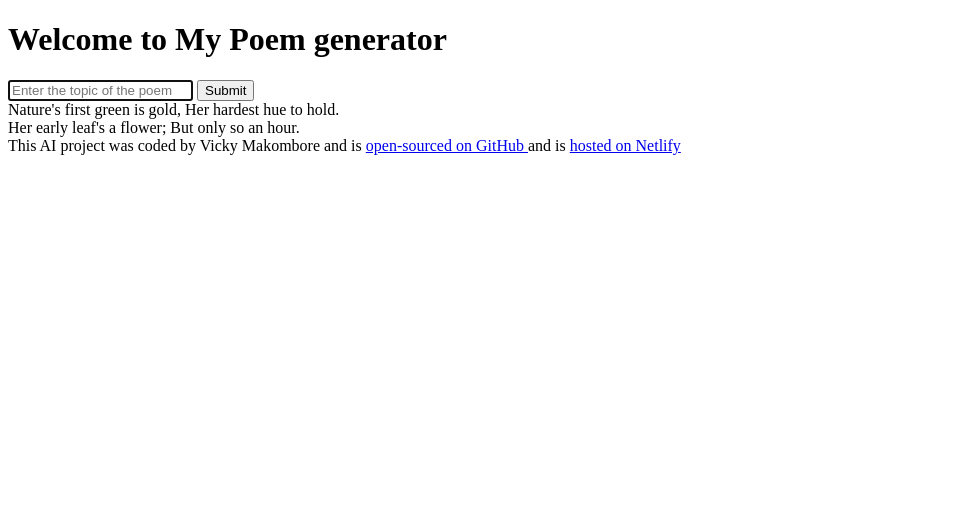
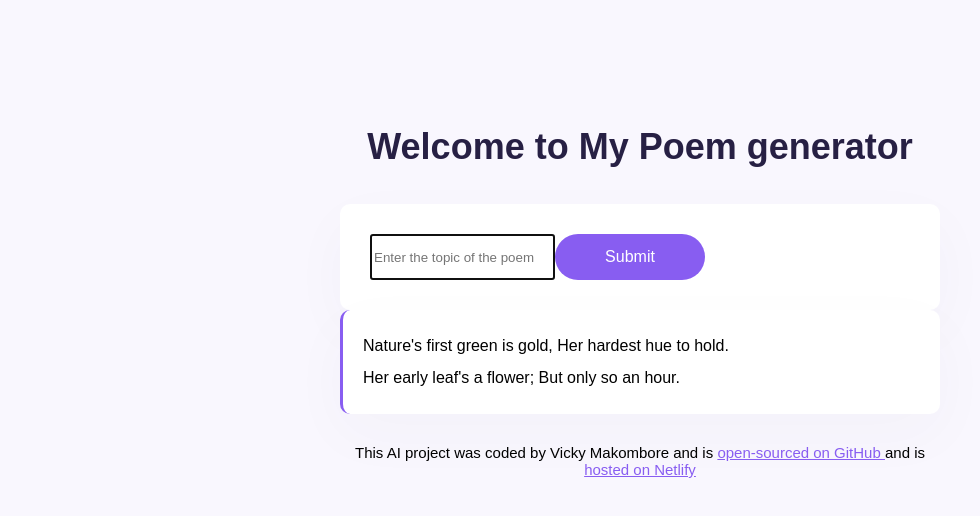
Before and after one commit to VickyRemy/my-poem-generator, a plain HTML site: page index.html in a window 1280 px wide. Shown: the whole page, without its empty margins (0-980 px from the left). Drawn offline with Linux system fonts and the light colour scheme.

Commit message:
Added styling to the project

```diff
--- a/index.html
+++ b/index.html
@@ -5,22 +5,86 @@
     <meta name="viewport" content="width=device-width, initial-scale=1.0">
 
     <title>AI Poem Generator</title>
+
     <style>
+        body {
+            background-color: #f9f7fe;
+            font-family: Arial, Helvetica, sans-serif;
+        }
+        a {
+            color: #885df1;
+        }
+        .container {
+            margin: 120px auto;
+            max-width: 600px;
+        }
+        header {
+            margin-bottom: 30px;
+        }
+        h1 {
+            text-align: center;
+            font-weight: 800;
+            font-size: 36px;
+            line-height: 1.5;
+            color: #272044;
+        }
+        form {
+            padding: 30px;
+            background-color: white;
+            box-shadow: 0px 20px 60px rgba(65, 50, 100, 0.03);
+            border-radius: 10px;
+            display: flex;
+
+        }
+        .submit-button {
+            margin: left 10px;
+            background: #885df1;
+            color: white;
+            border: none;
+            width: 150px;
+            font-size: 16px;
+            border-radius: 50px;
+            padding: 14px 24px;
+        }
+        .instructions {
+            padding: 16px;
+            border: 1px solid rgba(39, 33, 66, 0.5);
+            width: 80%;
+            font-size: 16px;
+            border-radius: 50px;
+            line-height: 20px;
+            color: #272044;
+        }
+        .poem {
+            font-size: 16px;
+            background-color: white;
+            padding: 20px;
+            line-height: 2;
+            border-left: 3px solid #885df1;
+            box-shadow: 0px 20px 60px rgba(65, 50, 100, 0.03);
+            border-radius: 10px;
+        }
+        footer {
+            text-align: center;
+            font-size: 15px;
+            margin-top: 30px;
+        }
 
 
 
     </style>
 </head>
 <body>
+    <div class="container">
     <header>
     <h1>Welcome to My Poem generator</h1>
     </header>
     <main>
         <form>
-            <input type = "text" placeholder="Enter the topic of the poem" autofocus required autocomplete="off" />
-            <input type = "submit"/>
+            <input type = "text" placeholder="Enter the topic of the poem" autofocus required autocomplete="off" class="instruction" />
+            <input type = "submit" class="submit-button" />
         </form>
-        <div> Nature's first green is gold,
+        <div class="poem"> Nature's first green is gold,
               Her hardest hue to hold.
          <br />
               Her early leaf's a flower;
@@ -35,6 +99,7 @@
             open-sourced on GitHub
         </a> and is <a href="https://verdant-horse-4e31d6.netlify.app/" target="_blank"> hosted on Netlify</a>
     </footer>
+</div>
 
 </body>
 </html>
```
